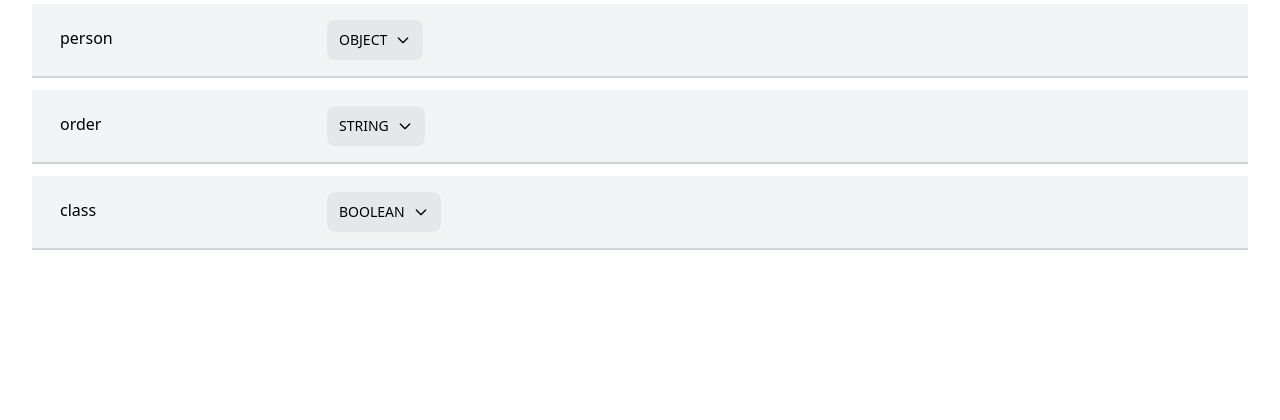
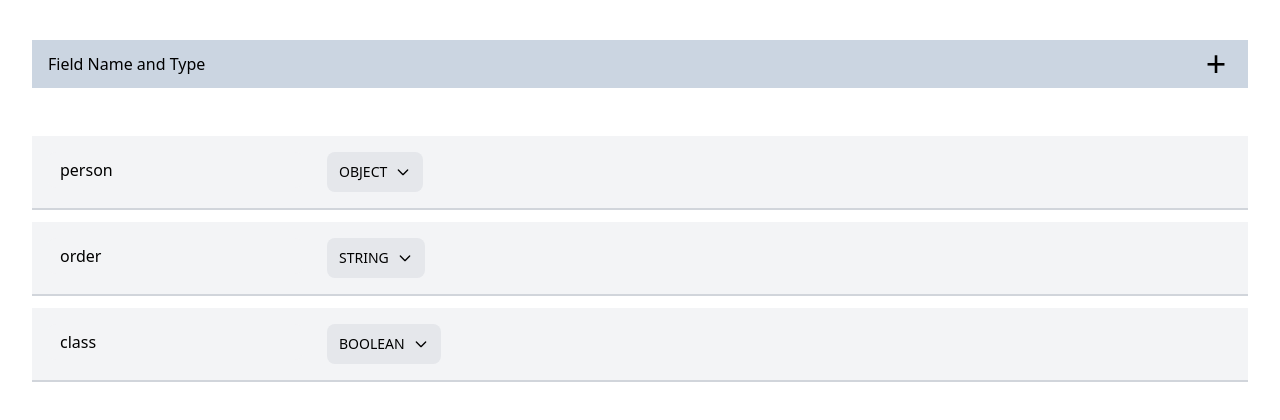
Before and after one commit to anshkush92/cosmocloud, a React (Create React App) app: page / in a window 1280 px wide. Shown: the top 420 px of the page. Built offline with nearby package versions, Linux system fonts and the light colour scheme.

Commit message:
Created the basic layout, able to add cousin level items

```diff
--- a/src/App.js
+++ b/src/App.js
@@ -1,5 +1,5 @@
 import Row from './components/row/Row';
-
+import AddRow from './components/buttons/AddRow';
 import { useSelector } from 'react-redux';
 
 const App = () => {
@@ -7,6 +7,10 @@ const App = () => {
 
   return (
     <div className='flex flex-col gap-1'>
+      <div className='flex justify-between group mx-8 px-4 py-2 items-center my-10 bg-slate-300'>
+        Field Name and Type
+        <AddRow />
+      </div>
       {items.map((item, index) => (
         <Row item={item} key={index} />
       ))}
```
